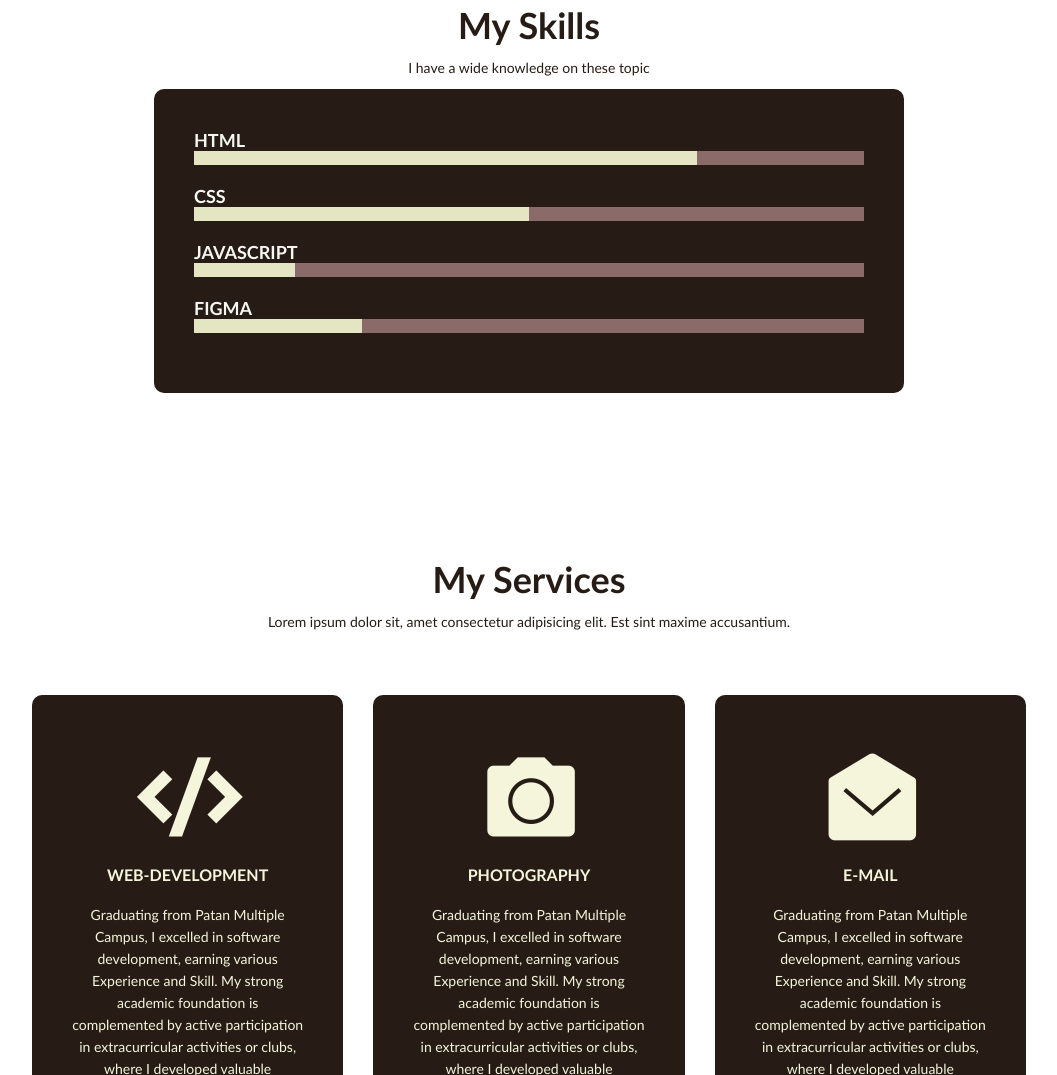
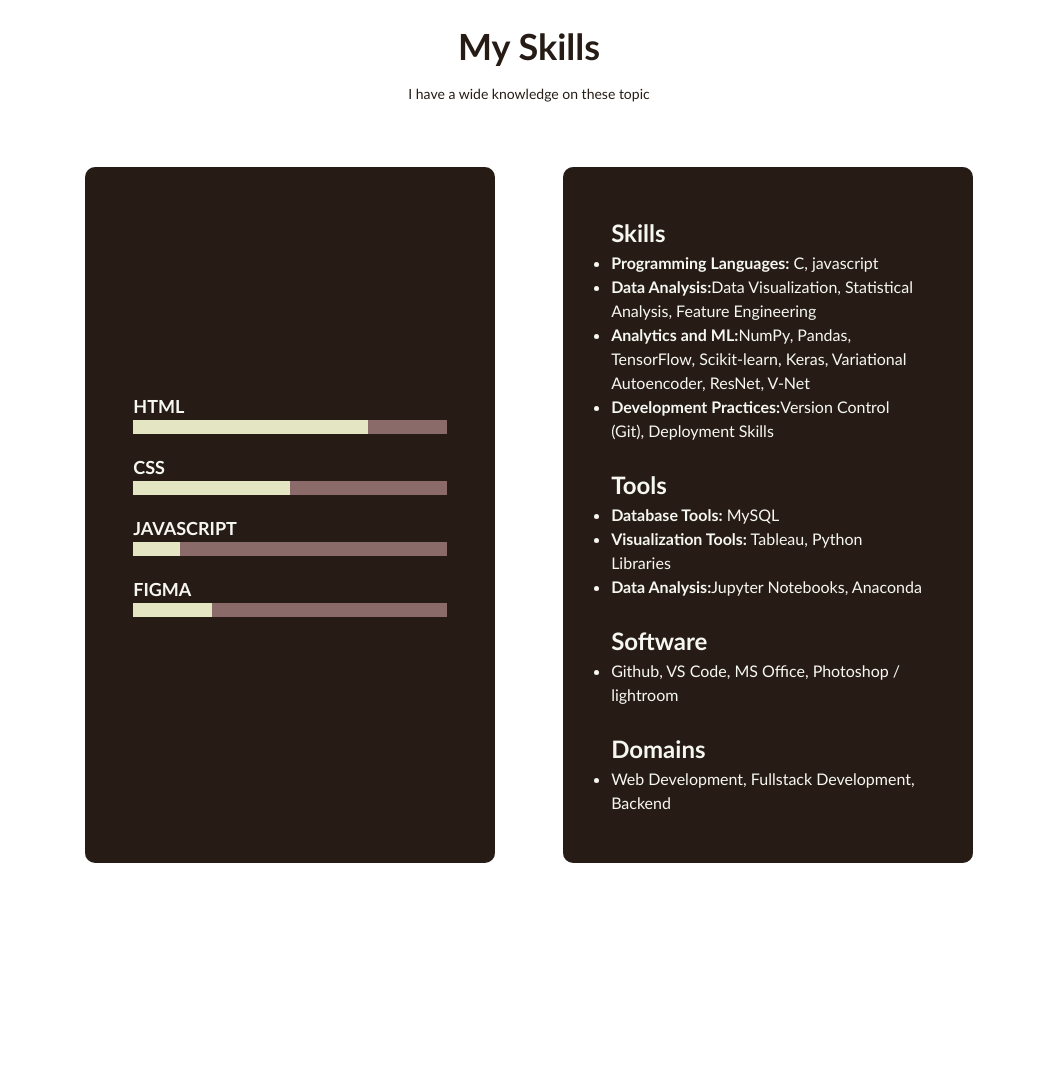
Before and after one commit to candidcodes/portfolio-website, a plain HTML site: page index.html in a window 1280 px wide. Shown: the part 1725-2800 px from the top of the page, without its empty margins (111-1168 px from the left). Drawn offline with nearby package versions, Linux system fonts and the light colour scheme.

Commit message:
added another card to skills section

```diff
--- a/index.html
+++ b/index.html
@@ -79,6 +79,73 @@
     <section class="ski" id="ski">
         <h1>My Skills</h1>
         <p>I have a wide knowledge on these topic</p>
+        <div class="sub-skill">
+            <div class="body">
+                <div class="skill-box">
+                    <div class="skill">
+                        <div class="skill-name">HTML</div>
+                        <div class="skillbar">
+                            <div class="skillper" per="75%" style="max-width: 75%;"></div>
+                        </div>
+                    </div>
+
+                    <div class="skill">
+                        <div class="skill-name">CSS</div>
+                        <div class="skillbar">
+                            <div class="skillper" per="50%" style="max-width: 50%;"></div>
+                        </div>
+                    </div>
+
+                    <div class="skill">
+                        <div class="skill-name">javascript</div>
+                        <div class="skillbar">
+                            <div class="skillper" per="15%" style="max-width: 15%;"></div>
+                        </div>
+                    </div>
+
+                    <div class="skill">
+                        <div class="skill-name">Figma</div>
+                        <div class="skillbar">
+                            <div class="skillper" per="25%" style="max-width: 25%;"></div>
+                        </div>
+                    </div>
+                </div>
+
+
+
+            </div>
+            <div class="body">
+                <div class="skill-mf">
+                    <h2 class="w-title"><strong>Skills</strong></h2>
+                    <ul>
+                        <li><strong>Programming Languages:</strong> C, javascript</li>
+                        <li><strong>Data Analysis:</strong>Data Visualization, Statistical Analysis, Feature Engineering</li>
+                        <li><strong>Analytics and ML:</strong>NumPy, Pandas, TensorFlow, Scikit-learn, Keras, Variational Autoencoder, ResNet, V-Net</li>
+                        <li><strong>Development Practices:</strong>Version Control (Git), Deployment Skills</li>
+                    </ul>
+                    <br>
+                    <h2 class="w-title"><strong>Tools</strong></h2>
+                    <ul>
+                        <li><strong>Database Tools:</strong> MySQL</li>
+                        <li><strong>Visualization Tools:</strong> Tableau, Python Libraries</li>
+                        <li><strong>Data Analysis:</strong>Jupyter Notebooks, Anaconda</li>
+
+                    </ul>
+                    <br>
+                    <h2 class="w-title"><strong>Software</strong></h2>
+                    <ul>
+                        <li>Github, VS Code, MS Office, Photoshop / lightroom</li>
+                    </ul>
+                    <br>
+                    <h2 class="w-title"><strong>Domains</strong></h2>
+                    <ul>
+                        <li>Web Development, Fullstack Development, Backend</li>
+                    </ul>
+                </div>
+            </div>
+
+        </div>
+        <!-- <div class="sub-skill">
             <div class="body">
                 <div class="skills">
                     <div class="skill">
@@ -111,6 +178,39 @@
 
                 </div>
             </div>
+            <div class="body">
+                <div class="skills">
+                    <div class="skill-mf">
+                        <h2 class="w-title"><strong>Skills</strong></h2>
+                        <ul>
+                            <li><strong>Programming Languages:</strong>Java, Python, SQL</li>
+                            <li><strong>Data Analysis:</strong>Data Visualization, Statistical Analysis, Feature Engineering</li>
+                            <li><strong>Analytics and ML:</strong>NumPy, Pandas, TensorFlow, Scikit-learn, Keras, Variational Autoencoder, ResNet, V-Net</li>
+                            <li><strong>Development Practices:</strong>Version Control (Git), Deployment Skills</li>
+                        </ul>
+
+                        <h2 class="w-title"><strong>Tools</strong></h2>
+                        <ul>
+                            <li><strong>Database Tools:</strong> MySQL</li>
+                            <li><strong>Visualization Tools:</strong> Tableau, Python Libraries</li>
+                            <li><strong>Data Analysis:</strong>Jupyter Notebooks, Anaconda</li>
+
+                        </ul>
+
+                        <h2 class="w-title"><strong>Software</strong></h2>
+                        <ul>
+                            <li>Tableau / Power BI, Apache Spark, AWS / Azure / GCP, Docker, Kubernetes, GitHub / GitLab, VS Code, MS Office</li>
+                        </ul>
+
+                        <h2 class="w-title"><strong>Domains</strong></h2>
+                        <ul>
+                            <li>Data Science, Data Analysis, Report Automation, Machine Learning, Deep Learning</li>
+                        </ul>
+                    </div>
+
+                </div>
+            </div>
+        </div>     -->
     </section>
 
 
--- a/style.css
+++ b/style.css
@@ -3,6 +3,7 @@
     padding: 0;
     font-family: 'Gill Sans', 'Gill Sans MT', Calibri, 'Trebuchet MS', sans-serif;
     box-sizing: border-box;
+    line-height: 1.5;
 }
 /* -------------------------opening---------------------------- */
 .header{
@@ -27,7 +28,7 @@ a img{
     flex: 1;
     text-align: right;
 }
-ul li{
+.nav-links ul li{
     list-style: none;
     display: inline-block;
     padding: 8px 12px;
@@ -201,20 +202,34 @@ p{
     line-height: 22px;
     padding: 10px;
 }
+.sub-skill{
+    margin-top: 5%;
+    display: flex;
+    justify-content: space-evenly;
+}
 .body{
     display: flex;
+    flex-basis: 40%;
+    background-color: #261C15;
+    border-radius: 10px;
+    margin-bottom: 5%;
+    padding: 3em;
+    justify-content: center;
     align-items: center;
-    justify-content: center;
+
+}
+.skill-box{
+    width: 100%;
 }
 .skill{
     text-align: left;
     margin-bottom: 20px;
 }
 .skills{
+    flex-basis: 30%;
     background-color: #261C15;
-    width: 750px;
-    padding: 40px;
-    border-radius: 10px;
+
+    padding: 30px;
 }
 .skill-name{
     font-size: 18px;
@@ -226,11 +241,30 @@ p{
     height: 14px;
     background-color: rgb(139, 106, 106);
 }
+
 .skillper{
     height: 14px;
     background-color: #E4E6C3;
 }
+.skill-mf{
+    color: #F7F7F2;
+    text-align: left;
+}
 
+.skill-mf .w-title ul li{
+    list-style: decimal;
+    display: list-item;
+    font-size: 1rem;
+
+}
+
+@media (max-width: 700px){
+    .sub-skill{
+        display: inline-block;
+        justify-content: center;
+        align-items: center;
+    }
+}
 
 /* --------------------services---------------------------- */
 .services{
@@ -255,6 +289,7 @@ p{
     margin-top: 5%;
     display: flex;
     justify-content: space-around;
+
 }
 .service-col{
     flex-basis: 30%;
```
Lines whose indentation alone changed are shown as unchanged.
